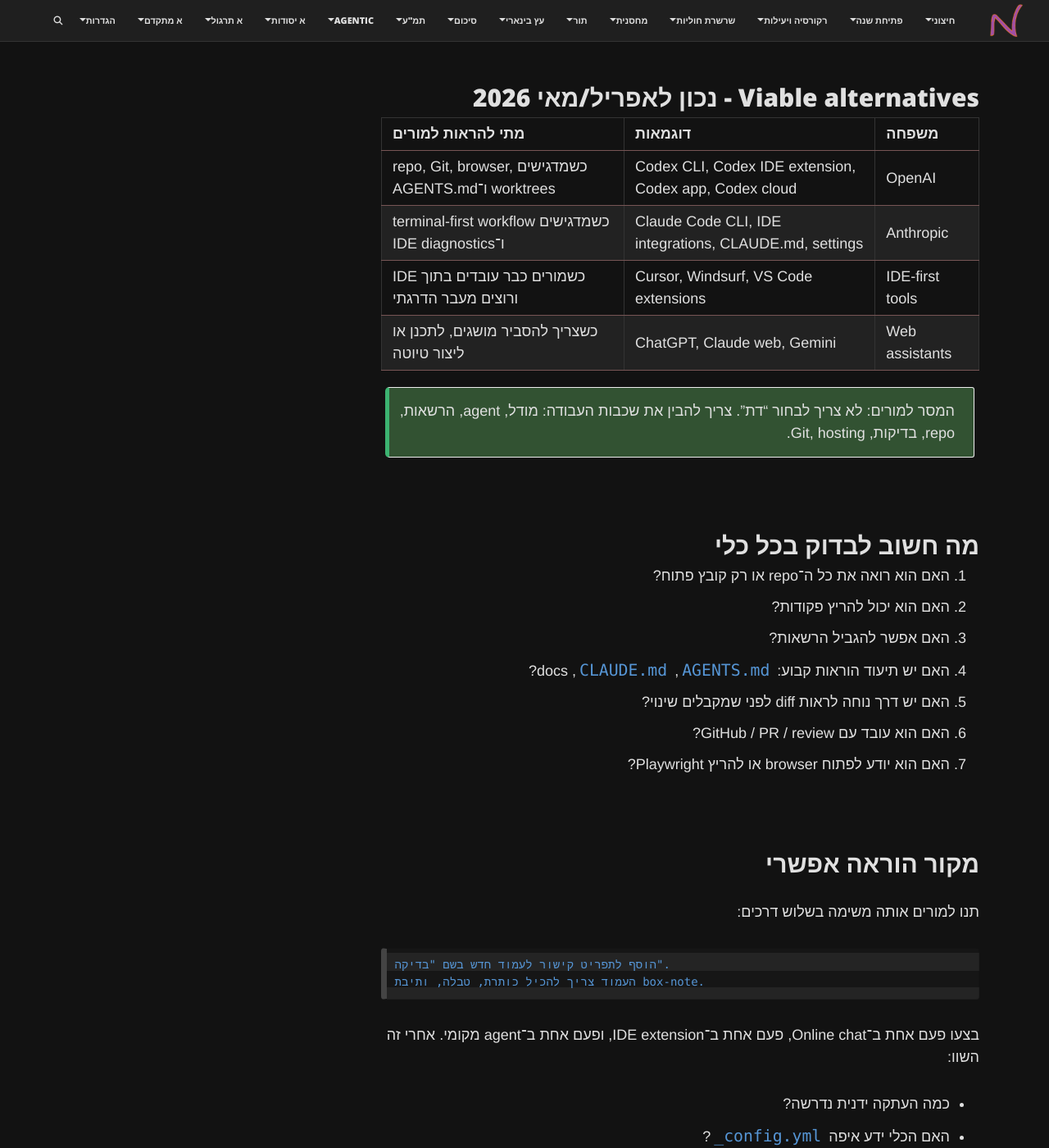
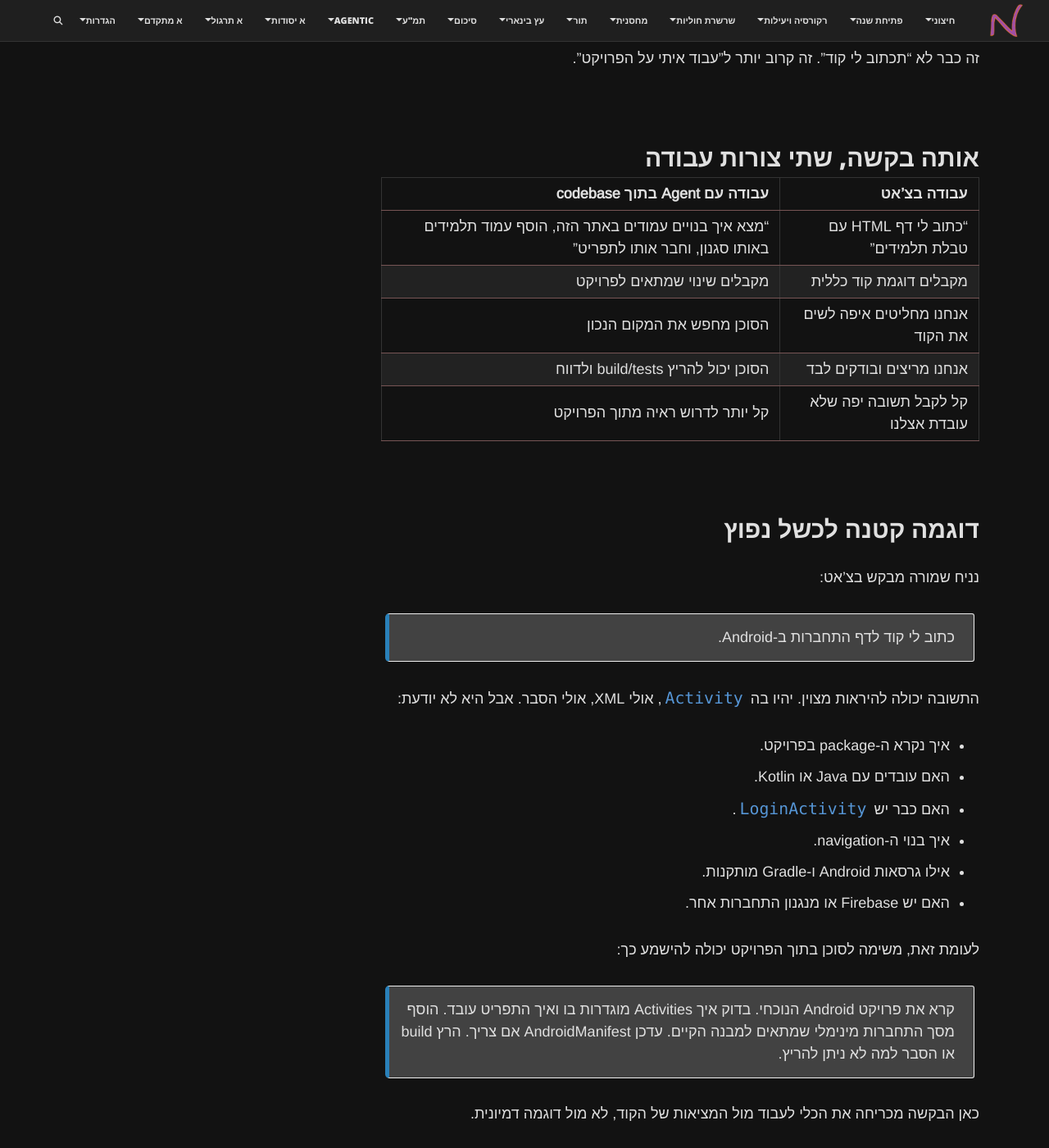
Before and after one commit to 3strategy/BeautifulMivney, a Jekyll site: the page built from agentic/01-online-vs-agentic.md, in a window 1280 px wide and 1400 px high, scrolled down 2013 px. Shown: the whole window at 82% size. Built offline with Jekyll 4.4.1, drawn with Linux system fonts in a browser that asks for light colours; comment, search, counter and statistics services are not loaded; some of the changed text lies outside the part shown.

Commit message:
android binding

````diff
--- a/_config.yml
+++ b/_config.yml
@@ -222,6 +222,7 @@
     - 018b יצירת פיירבייס: "/android/projectSteps/018b.FirebaseProjectRtdbAuthSetup"
     - 018c לוגין לפיירבייס: "/android/projectSteps/018c.EmailPasswordLoginAndFBRef"
     - 018d Google OAuth Login and SHA1: "/android/projectSteps/018d.GoogleOAuthLoginAndSHA1"
+    - 019a Binding Instead of FindViewById: "/android/projectSteps/019a.BindingInsteadOfFindByID"
     - 191 שינוי שם פרויקט: "/android/projectSteps/191renameProject"
     - 202 Git Pull Requests: "/android/projectSteps/202GitPullRequests"
 
--- a/agentic/01-online-vs-agentic.md
+++ b/agentic/01-online-vs-agentic.md
@@ -1,110 +1,169 @@
 ---
 layout: page
-title: "Online מול Agentic"
-subtitle: "ChatGPT בדפדפן לעומת CLI, Extension ו-App"
-tags: [agentic, codex, claude-code, online, cli]
+title: "מצ'אט לעבודה על קוד אמיתי"
+subtitle: "מה ההבדל בין לשאול AI לבין לעבוד עם Codex או Claude Code בתוך codebase"
+tags: [agentic, codex, claude-code, chat, codebase]
 lang: he
 ---
 
-## ההבחנה הבסיסית
+## הרעיון המרכזי
 
-{: .table-ehhh}
+רוב האנשים מכירים AI דרך צ'אט: שואלים שאלה, מקבלים תשובה, מעתיקים משהו, ומנסים לבד.
 
-| סוג עבודה | מה הכלי רואה | מה הכלי עושה | סיכון מרכזי |
-|---|---|---|---|
-| Online chat | מה שהדבקנו בשיחה | מסביר, מציע, כותב קטעי קוד | אין קשר אמיתי ל־repo |
-| IDE extension | קבצים פתוחים וסביבת IDE | מציע שינוי, עורך, רואה diagnostics | שינוי מקומי בלי בדיקה מספקת |
-| CLI agent | תיקיית עבודה, terminal, קבצים | קורא, עורך, מריץ פקודות | הרשאות רחבות מדי |
-| Desktop app / Cloud agent | threads, worktrees, Git, browser, automations | משימות מקבילות וארוכות יותר | קשה לעקוב בלי checkpoints |
-{: .tabl-rl}
+בעבודה עם כלי כמו Codex או Claude Code בתוך פרויקט קוד, קורה משהו אחר: לא רק מדברים על הקוד. הסוכן נכנס אל סביבת העבודה, קורא קבצים, מבין מבנה קיים, משנה קוד, מריץ פקודות, ובסוף משאיר לנו שינוי שאפשר לבדוק.
+
+{: .box-success}
+ההבדל החשוב אינו בין "אתר", "CLI", "Extension" או "App". ההבדל הוא בין **תשובה בצ'אט** לבין **עבודה בתוך codebase אמיתי**.
+
+## מה קורה בצ'אט רגיל
+
+בצ'אט רגיל הכלי יודע רק את מה שנתנו לו בשיחה. הוא לא באמת רואה את הפרויקט, לא יודע אילו קבצים קיימים, לא יודע אילו מוסכמות כבר יש בקוד, ולא יכול להריץ את האתר או את הבדיקות.
+
+זה שימוש מצוין עבור:
+
+- הסבר מושג.
+- ניסוח רעיון.
+- כתיבת דוגמת קוד קטנה.
+- חשיבה ראשונית על פתרון.
+- עזרה בהבנת שגיאה שהעתקנו אליו.
+
+אבל בצ'אט רגיל האחריות על החיבור למציאות נשארת אצלנו לגמרי: אנחנו צריכים להעתיק, להדביק, להתאים, להריץ, לתקן, ולבדוק אם זה באמת עובד בפרויקט שלנו.
+
+## מה קורה בעבודה Agentic
+
+בעבודה Agentic הסוכן לא רק עונה. הוא עובד.
+
+**הוא יכול לקבל משימה כמו:**
 
 {: .box-note}
-Online הוא טוב להסבר, תכנון, ניסוח ושאלות נקודתיות. Agentic מתאים כאשר רוצים שהכלי יעבוד בתוך פרויקט אמיתי ויחזיר diff שניתן לבדוק.
+בפרויקט הנוכחי, הוסף עמוד חדש לתפריט.
+שמור על סגנון העמודים הקיימים.
+עדכן את קובץ התפריט המתאים.
+הרץ build.
+בסוף סכם אילו קבצים השתנו ומה נבדק.
 
-## דוגמה קצרה
 
-שאלה online:
+כדי לבצע משימה כזו הוא צריך:
 
-```text
-כתוב לי דף HTML שמציג טבלת תלמידים.
+- לקרוא את מבנה הפרויקט.
+- למצוא דוגמאות קיימות.
+- להבין איפה מוגדר התפריט.
+- לערוך קבצים.
+- להריץ build או בדיקה.
+- לדווח מה באמת השתנה.
+
+זה כבר לא "תכתוב לי קוד". זה קרוב יותר ל"עבוד איתי על הפרויקט".
+
+## אותה בקשה, שתי צורות עבודה
+
+{: .table-he}
+
+| עבודה בצ'אט | עבודה עם Agent בתוך codebase |
+|---|---|
+| "כתוב לי דף HTML עם טבלת תלמידים" | "מצא איך בנויים עמודים באתר הזה, הוסף עמוד תלמידים באותו סגנון, וחבר אותו לתפריט" |
+| מקבלים דוגמת קוד כללית | מקבלים שינוי שמתאים לפרויקט |
+| אנחנו מחליטים איפה לשים את הקוד | הסוכן מחפש את המקום הנכון |
+| אנחנו מריצים ובודקים לבד | הסוכן יכול להריץ build/tests ולדווח |
+| קל לקבל תשובה יפה שלא עובדת אצלנו | קל יותר לדרוש ראיה מתוך הפרויקט |
+
+
+## דוגמה קטנה לכשל נפוץ
+
+נניח שמורה מבקש בצ'אט:
+
+{: .box-note}
+כתוב לי קוד לדף התחברות ב-Android.
+
+התשובה יכולה להיראות מצוין. יהיו בה `Activity`, אולי XML, אולי הסבר. אבל היא לא יודעת:
+
+- איך נקרא ה-package בפרויקט.
+- האם עובדים עם Java או Kotlin.
+- האם כבר יש `LoginActivity`.
+- איך בנוי ה-navigation.
+- אילו גרסאות Android ו-Gradle מותקנות.
+- האם יש Firebase או מנגנון התחברות אחר.
+
+לעומת זאת, משימה לסוכן בתוך הפרויקט יכולה להישמע כך:
+
+{: .box-note}
+קרא את פרויקט Android הנוכחי.
+בדוק איך Activities מוגדרות בו ואיך התפריט עובד.
+הוסף מסך התחברות מינימלי שמתאים למבנה הקיים.
+עדכן AndroidManifest אם צריך.
+הרץ build או הסבר למה לא ניתן להריץ.
+
+
+כאן הבקשה מכריחה את הכלי לעבוד מול המציאות של הקוד, לא מול דוגמה דמיונית.
+
+## שינוי בתפקיד שלנו
+
+בצ'אט, אנחנו בעיקר שואלים ומעתיקים.
+
+בעבודה Agentic, אנחנו מנהלים עבודה:
+
+1. מגדירים מטרה.
+2. מגדירים גבולות.
+3. נותנים לסוכן לקרוא ולעבוד.
+4. בודקים את ה-diff.
+5. דורשים ראיות: build, tests, צילום מסך, או הסבר ברור למה לא נבדק.
+6. מחליטים מה לקבל ומה לדחות.
+
+{: .box-success}
+המיומנות החדשה אינה "לכתוב פרומפט ארוך". המיומנות היא להחזיק סביבת עבודה שבה אפשר לתת לסוכן לפעול בלי לוותר על ביקורת, בדיקה ואחריות.
+
+## התרשים הפשוט
+
+```mermaid
+flowchart LR
+    A["Chat רגיל"] --> B["תשובה / רעיון / קטע קוד"]
+    B --> C["אנחנו מעתיקים ומנסים"]
+
+    D["Agent בתוך codebase"] --> E["קורא קבצים"]
+    E --> F["משנה קוד"]
+    F --> G["מריץ בדיקות / build"]
+    G --> H["מציג diff וראיות"]
+    H --> I["אנחנו בודקים ומחליטים"]
 ```
 
-משימה agentic:
+## למה זה משנה למורים
 
-```text
-בפרויקט הנוכחי, מצא את דפוסי העיצוב הקיימים.
-הוסף עמוד תלמידים שמשתמש באותו layout.
-עדכן תפריט. הרץ build. אל תשנה קבצים לא קשורים.
-```
+לתלמידים קל מאוד להתרשם מתשובה שנראית נכונה. קוד בצ'אט נראה מסודר, מנומק ובטוח בעצמו. אבל בעולם אמיתי, קוד צריך לחיות בתוך פרויקט: עם קבצים קיימים, שמות קיימים, טעויות קיימות, בדיקות קיימות, והרגלי עבודה קיימים.
 
-ההבדל אינו רק אורך הפרומפט. ההבדל הוא שהמשימה השנייה דורשת:
+לכן ההדגמה החשובה בכיתה אינה "הנה AI כותב קוד". את זה כולם כבר ראו.
 
-- קריאת repo.
-- הבנת conventions.
-- שינוי קבצים.
-- בדיקה.
-- דיווח על evidence.
+ההדגמה החשובה היא:
 
-## Codex: משטחים שונים
+- איך נותנים לסוכן משימה בתוך פרויקט.
+- איך הוא קורא לפני שהוא משנה.
+- איך בודקים מה הוא שינה.
+- איך לא מקבלים שינוי בלי ראיה.
+- איך משתמשים ב-Git כדי לראות ולשמור שליטה.
 
-לפי התיעוד הרשמי של OpenAI, Codex זמין כ־CLI, IDE extension, app, ו־cloud workflows. ה־app מוסיף עבודה עם threads מקבילים, worktrees, automations, Git, browser ו־artifacts.
+## ניסוי קצר לסדנה
 
-```mermaid
-flowchart TD
-    A["Same task"] --> B["Online chat"]
-    A --> C["IDE extension"]
-    A --> D["CLI"]
-    A --> E["Codex app"]
-    A --> F["Cloud task"]
-    B --> B1["Explain / draft"]
-    C --> C1["Edit near current file"]
-    D --> D1["Repo + terminal"]
-    E --> E1["Threads + browser + review"]
-    F --> F1["Remote environment + PR"]
-```
+תנו אותה משימה בשתי דרכים:
 
-## Viable alternatives - נכון לאפריל/מאי 2026
+{: .box-note}
+כתוב לי עמוד Markdown שמסביר מה זה Git.
 
-| משפחה | דוגמאות | מתי להראות למורים |
-|---|---|---|
-| OpenAI | Codex CLI, Codex IDE extension, Codex app, Codex cloud | כשמדגישים repo, Git, browser, worktrees ו־AGENTS.md |
-| Anthropic | Claude Code CLI, IDE integrations, CLAUDE.md, settings | כשמדגישים terminal-first workflow ו־IDE diagnostics |
-| IDE-first tools | Cursor, Windsurf, VS Code extensions | כשמורים כבר עובדים בתוך IDE ורוצים מעבר הדרגתי |
-| Web assistants | ChatGPT, Claude web, Gemini | כשצריך להסביר מושגים, לתכנן או ליצור טיוטה |
-{: .tabl-rl}
+
+ואחר כך:
+
+{: .box-note}
+באתר הנוכחי, מצא איך בנויים עמודי ההדרכה.
+הוסף עמוד קצר על Git באותו סגנון.
+חבר אותו לתפריט אם זה מתאים למבנה האתר.
+הרץ build.
+בסוף הצג מה השתנה ומה נבדק.
+
+
+אחרי שתי ההרצות משווים:
+
+- איזה תוצר היה כללי ואיזה תוצר היה מחובר לפרויקט?
+- איפה נדרשה יותר העתקה ידנית?
+- האם הכלי ידע לשמור על סגנון האתר?
+- האם היה אפשר לראות diff?
+- האם היתה ראיה שהאתר עדיין נבנה?
 
 {: .box-success}
-המסר למורים: לא צריך לבחור "דת". צריך להבין את שכבות העבודה: מודל, agent, הרשאות, repo, בדיקות, Git, hosting.
-
-## מה חשוב לבדוק בכל כלי
-
-1. האם הוא רואה את כל ה־repo או רק קובץ פתוח?
-2. האם הוא יכול להריץ פקודות?
-3. האם אפשר להגביל הרשאות?
-4. האם יש תיעוד הוראות קבוע: `AGENTS.md`, `CLAUDE.md`, docs?
-5. האם יש דרך נוחה לראות diff לפני שמקבלים שינוי?
-6. האם הוא עובד עם GitHub / PR / review?
-7. האם הוא יודע לפתוח browser או להריץ Playwright?
-
-## מקור הוראה אפשרי
-
-תנו למורים אותה משימה בשלוש דרכים:
-
-```text
-הוסף לתפריט קישור לעמוד חדש בשם "בדיקה".
-העמוד צריך להכיל כותרת, טבלה, ותיבת box-note.
-```
-
-בצעו פעם אחת ב־Online chat, פעם אחת ב־IDE extension, ופעם אחת ב־agent מקומי. אחרי זה השוו:
-
-- כמה העתקה ידנית נדרשה?
-- האם הכלי ידע איפה `_config.yml`?
-- האם ה־build רץ?
-- האם נוצר diff שאפשר לבדוק?
-
-## מקורות
-
-- [OpenAI Codex quickstart](https://developers.openai.com/codex/quickstart)
-- [OpenAI Codex app](https://developers.openai.com/codex/app)
-- [Anthropic Claude Code getting started](https://docs.anthropic.com/en/docs/claude-code/getting-started)
-- [Anthropic Claude Code IDE integrations](https://docs.anthropic.com/en/docs/claude-code/ide-integrations)
+זה כל הסיפור: Chat עוזר לנו לחשוב ולנסח. Agent עוזר לנו לעבוד בתוך מערכת קיימת. בשני המקרים האדם אחראי, אבל סוג האחריות משתנה.
--- /dev/null
+++ b/android/projectSteps/019a.BindingInsteadOfFindByID.md
@@ -0,0 +1,260 @@
+---
+layout: page
+title: "019a - מעבר ל־View Binding"
+subtitle: "מחליפים findViewById בגישה דרך binding אחרי Gradle Sync"
+tags: [אנדרואיד, Android, View Binding, Java, Gradle, findViewById]
+lang: he
+---
+
+{: .box-note}
+המטרה בשלב הזה היא לא לכתוב מחדש את כל האפליקציה. מפעילים `View Binding`, מסנכרנים Gradle, ואז מחליפים בהדרגה קריאות `findViewById` בגישה ישירה דרך אובייקט `binding`.
+
+בסוף השלב הזה נרצה לראות:
+
+1. `viewBinding = true` מוגדר במודול `app`.
+2. Android Studio מזהה מחלקות כמו `ActivityLoginBinding`.
+3. לפחות מסך אחד, למשל `LoginActivity`, כבר עובד בלי `findViewById`.
+4. שאר המסכים נשארים תקינים ואפשר להמיר אותם בהמשך בקצב מבוקר.
+
+---
+
+## שלב 1 - הפעלת View Binding ב־Gradle
+
+פתחו את קובץ המודול:
+
+- `app/build.gradle.kts`
+
+בתוך הבלוק `android`, הוסיפו:
+
+```diff
+ android {
+     namespace = "com.example.tictacmenu"
+     compileSdk {
+         version = release(36)
+     }
+
++    buildFeatures {
++        viewBinding = true
++    }
++
+     defaultConfig {
+         applicationId = "com.example.tictacmenu"
+         ...
+     }
+ }
+```
+
+אם כבר קיים אצלכם בלוק `buildFeatures`, אל תיצרו בלוק שני. הוסיפו רק את השורה:
+
+```kotlin
+viewBinding = true
+```
+
+{: .box-success}
+אחרי העריכה חובה לבצע `Sync Now` / `Sync Project with Gradle Files`. רק אחרי הסנכרון Android Studio יוצר את מחלקות ה־Binding.
+
+{: .box-warning}
+אם `ActivityLoginBinding` מופיע באדום מיד אחרי העריכה, זה בדרך כלל לא אומר שהקוד שגוי. קודם מריצים Gradle Sync. אם זה עדיין אדום, בודקים ששם קובץ ה־XML באמת `activity_login.xml` ושאתם מייבאים את ה־package הנכון.
+
+---
+
+## שלב 2 - להבין את השמות שנוצרים
+
+`View Binding` יוצר מחלקת Java עבור כל קובץ layout תחת `res/layout`.
+
+דוגמאות נפוצות:
+
+| קובץ XML | מחלקת Binding |
+| --- | --- |
+| `activity_login.xml` | `ActivityLoginBinding` |
+| `activity_menu.xml` | `ActivityMenuBinding` |
+| `fragment_home.xml` | `FragmentHomeBinding` |
+
+גם מזהי ה־Views הופכים לשדות על `binding`.
+
+| id ב־XML | גישה בקוד |
+| --- | --- |
+| `@+id/main` | `binding.main` |
+| `@+id/cBstayconnect` | `binding.cBstayconnect` |
+| `@+id/drawer_layout` | `binding.drawerLayout` |
+| `@+id/navigation_view` | `binding.navigationView` |
+
+{: .box-note}
+ב־Java השמות נוצרים לפי ה־id. אם משנים id ב־XML, הקוד שמשתמש בשם הישן יישבר בזמן קומפילציה. זה טוב: השגיאה מתגלה מוקדם במקום להפוך לקריסה בזמן ריצה.
+
+---
+
+## שלב 3 - המרה ראשונה: `LoginActivity`
+
+אחרי Gradle Sync, ערכו:
+
+- `app/src/main/java/com/example/tictacmenu/activities/LoginActivity.java`
+
+בשלב הזה לא משנים את לוגיקת ההתחברות. רק מחליפים את דרך הגישה למסך.
+
+```diff
+ package com.example.tictacmenu.activities;
+
+ import android.content.Intent;
+ import android.content.SharedPreferences;
+ import android.os.Bundle;
+ import android.os.Handler;
+ import android.os.Looper;
+ import android.view.View;
+-import android.widget.CheckBox;
+ import android.widget.Toast;
+
+ import androidx.activity.EdgeToEdge;
+ import androidx.appcompat.app.AppCompatActivity;
+ import androidx.core.graphics.Insets;
+ import androidx.core.view.ViewCompat;
+ import androidx.core.view.WindowInsetsCompat;
+
+-import com.example.tictacmenu.R;
++import com.example.tictacmenu.databinding.ActivityLoginBinding;
+ import com.example.tictacmenu.shell.MenuActivity;
+
+ public class LoginActivity extends AppCompatActivity {
+
+     private static final long LOGIN_SHELL_DELAY_MS = 4000;
+     private static final String PREFS_NAME = "PREFS_NAME";
+     private static final String KEY_STAY_CONNECT = "stayConnect";
+
++    private ActivityLoginBinding binding;
+     private SharedPreferences settings;
+-    private CheckBox cBstayconnect;
+     private final Handler handler = new Handler(Looper.getMainLooper());
+
+     @Override
+     protected void onCreate(Bundle savedInstanceState) {
+         super.onCreate(savedInstanceState);
+         EdgeToEdge.enable(this);
+-        setContentView(R.layout.activity_login);
+-        ViewCompat.setOnApplyWindowInsetsListener(findViewById(R.id.main), (v, insets) -> {
++        binding = ActivityLoginBinding.inflate(getLayoutInflater());
++        setContentView(binding.getRoot());
++
++        ViewCompat.setOnApplyWindowInsetsListener(binding.main, (v, insets) -> {
+             Insets systemBars = insets.getInsets(WindowInsetsCompat.Type.systemBars());
+             v.setPadding(systemBars.left, systemBars.top, systemBars.right, systemBars.bottom);
+             return insets;
+         });
+
+         settings = getSharedPreferences(PREFS_NAME, MODE_PRIVATE);
+-        cBstayconnect = findViewById(R.id.cBstayconnect);
+
+         // SharedPreferences demo: restore and save the "remember me" checkbox.
+-        cBstayconnect.setChecked(settings.getBoolean(KEY_STAY_CONNECT, false));
+-        cBstayconnect.setOnCheckedChangeListener((buttonView, isChecked) ->
++        binding.cBstayconnect.setChecked(settings.getBoolean(KEY_STAY_CONNECT, false));
++        binding.cBstayconnect.setOnCheckedChangeListener((buttonView, isChecked) ->
+                 settings.edit().putBoolean(KEY_STAY_CONNECT, isChecked).apply()
+         );
+
+         // Temporary bridge: skip login until Firebase auth lesson is implemented.
+         handler.postDelayed(() -> {
+-            settings.edit().putBoolean(KEY_STAY_CONNECT, cBstayconnect.isChecked()).apply();
++            settings.edit().putBoolean(KEY_STAY_CONNECT, binding.cBstayconnect.isChecked()).apply();
+             startActivity(new Intent(LoginActivity.this, MenuActivity.class));
+             finish();
+         }, LOGIN_SHELL_DELAY_MS);
+     }
+```
+
+### בדיקה
+
+1. הריצו `Build`.
+2. ודאו שאין import אדום של `R` שכבר לא צריך.
+3. הריצו את האפליקציה.
+4. ודאו שמסך ה־Login נפתח, ה־checkbox עדיין נשמר, והמעבר הזמני ל־`MenuActivity` עדיין עובד.
+
+---
+
+## שלב 4 - איך ממשיכים למסכים אחרים
+
+אל תנסו להמיר את כל הפרויקט במכה אחת. בחרו Activity אחד, בנו והריצו, ואז עברו לבא.
+
+הדפוס הקבוע בכל `Activity` הוא:
+
+```diff
+-setContentView(R.layout.activity_something);
++binding = ActivitySomethingBinding.inflate(getLayoutInflater());
++setContentView(binding.getRoot());
+```
+
+ואז מחליפים:
+
+```diff
+-drawerLayout = findViewById(R.id.drawer_layout);
+-MaterialToolbar toolbar = findViewById(R.id.toolbar);
+-NavigationView navigationView = findViewById(R.id.navigation_view);
++drawerLayout = binding.drawerLayout;
++MaterialToolbar toolbar = binding.toolbar;
++NavigationView navigationView = binding.navigationView;
+```
+
+במסך המשחק אפשר להמיר בהדרגה. לדוגמה, במקום:
+
+```diff
+-EditText ipEdit = findViewById(R.id.editServerIP);
++EditText ipEdit = binding.editServerIP;
+```
+
+אם יש לולאות שמקבלות `id` ומבצעות `findViewById(id)`, מותר להשאיר אותן לשלב מאוחר יותר. המטרה כאן היא מעבר מדורג, לא ריפקטור גדול.
+
+---
+
+## נוחות שנרוויח בהמשך
+
+כשנתחיל להוסיף יותר UI, Firebase, תפריטים, ו־Fragments, `binding` יחסוך הרבה עבודה שחוזרת על עצמה:
+
+1. **Autocomplete אמיתי:** כותבים `binding.` ורואים את כל ה־Views של המסך.
+2. **פחות casting:** אין צורך להמיר ידנית `View` ל־`Button`, `EditText`, `NavigationView` וכדומה.
+3. **שגיאות מוקדמות:** אם מחקתם או שיניתם id ב־XML, הקוד נשבר בקומפילציה ולא בזמן ריצה.
+4. **מסכי Login נוחים יותר:** בשלבי Firebase הבאים נוכל לקרוא `binding.eTemail`, `binding.eTpass`, `binding.btnGoogleSignIn` בלי לחפש אותם ידנית.
+5. **Drawer נקי יותר:** `MenuActivity` נהיה קריא יותר עם `binding.drawerLayout`, `binding.toolbar`, ו־`binding.navigationView`.
+6. **Fragments בטוחים יותר:** גם בפרגמנטים משתמשים ב־binding, אבל שם חייבים לנקות אותו ב־`onDestroyView`.
+
+<details markdown="1">
+<summary><strong>דפוס קצר ל־Fragment</strong></summary>
+
+ב־Fragment ה־View יכול להיהרס לפני שה־Fragment עצמו נהרס. לכן לא משאירים binding חי אחרי `onDestroyView`.
+
+```java
+private FragmentHomeBinding binding;
+
+@Override
+public View onCreateView(LayoutInflater inflater, ViewGroup container, Bundle savedInstanceState) {
+    binding = FragmentHomeBinding.inflate(inflater, container, false);
+    return binding.getRoot();
+}
+
+@Override
+public void onDestroyView() {
+    super.onDestroyView();
+    binding = null;
+}
+```
+
+</details>
+
+---
+
+## תקלות נפוצות
+
+{: .box-warning}
+`ActivityLoginBinding` לא מזוהה:
+
+- ודאו שביצעתם Gradle Sync אחרי `viewBinding = true`.
+- ודאו שהקובץ נמצא תחת `app/src/main/res/layout/activity_login.xml`.
+- ודאו שהייבוא הוא `com.example.tictacmenu.databinding.ActivityLoginBinding` או ה־package שלכם.
+
+{: .box-warning}
+שדה מסוים לא קיים על `binding`:
+
+- בדקו את ה־id המדויק ב־XML.
+- אם ה־id כולל underscore, השם בקוד יהיה בדרך כלל camelCase, למשל `drawer_layout` -> `drawerLayout`.
+- אם הרכיב נמצא רק בגרסת layout מסוימת, למשל רק ב־`layout-land`, ייתכן שהשדה יהיה nullable ותצטרכו לבדוק `null`.
+
+{: .box-note}
+אפשר לגרום ל־View Binding להתעלם מקובץ layout מסוים בעזרת `tools:viewBindingIgnore="true"` על ה־root של ה־XML, אבל בשלב הזה בדרך כלל אין צורך בזה.
````
